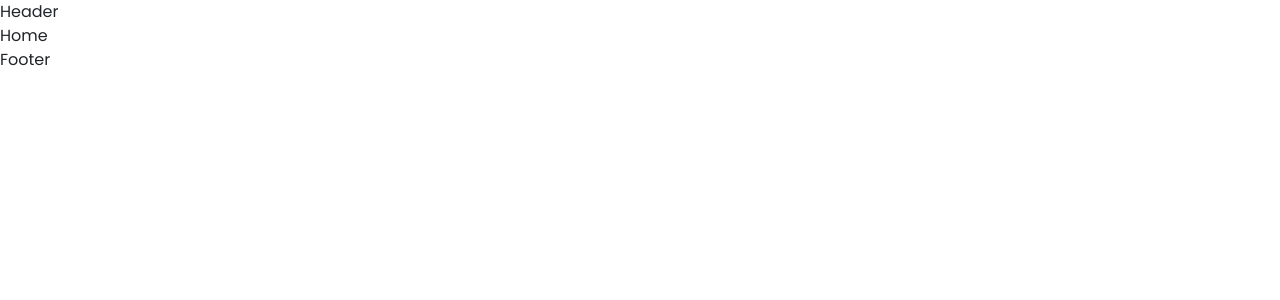
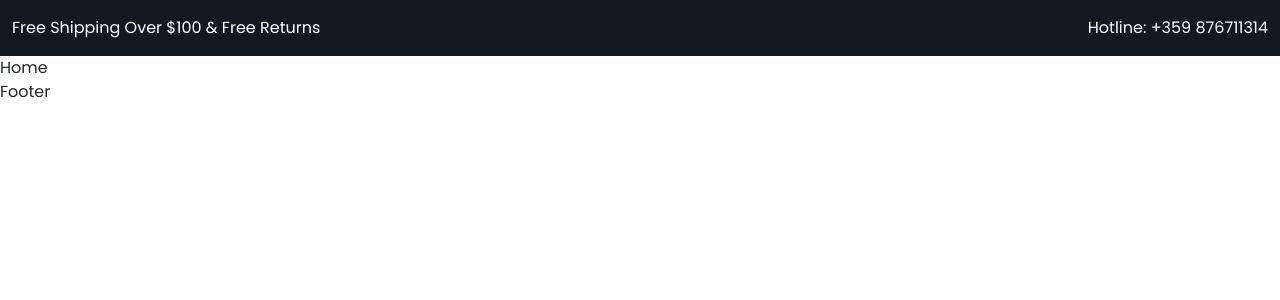
Before and after one commit to bpetya44/react-ecommerce-app, a React (Create React App) app: page / in a window 1280 px wide. Shown: the top 300 px of the page. Built offline with nearby package versions, Linux system fonts and the light colour scheme.

Commit message:
header part 1

```diff
--- a/public/index.html
+++ b/public/index.html
@@ -25,7 +25,7 @@
 
     <link rel="manifest" href="%PUBLIC_URL%/manifest.json" />
 
-    <title>React Redux App</title>
+    <title>Ecommerce App</title>
   </head>
   <body>
     <noscript>You need to enable JavaScript to run this app.</noscript>
--- a/src/App.css
+++ b/src/App.css
@@ -2,6 +2,10 @@
   margin: 0;
   padding: 0;
   box-sizing: border-box;
+}
+:root {
+  --color-131921:  #131921;
+  --color-3b4149:  #3b4149;
 }
 
 body {
@@ -12,3 +16,10 @@ a {
   text-decoration: none;
   display: inline-block;
 }
+
+/* Header Part */
+
+.header-top-strip {
+  background-color: var(--color-131921);
+}
+/* Header Part End*/
--- a/src/components/Header.jsx
+++ b/src/components/Header.jsx
@@ -1,8 +1,22 @@
 import React from 'react'
-
+import { NavLink, Link } from 'react-router-dom'
 const Header = () => {
   return (
-    <div>Header</div>
+    <>
+    <header className="header-top-strip py-3">
+      <div className="container-xxl">
+        <div className="row">
+          <div className="col-6">
+            <p className='text-white mb-0'>Free Shipping Over $100 & Free Returns</p>
+          </div>
+          <div className="col-6">
+           <p className='text-end text-white mb-0'> Hotline: <a className='text-white' href="tel:+359876711314">+359 876711314</a></p>
+          </div>
+        </div>
+      </div>
+    </header>
+
+    </>
   )
 }
 
```
